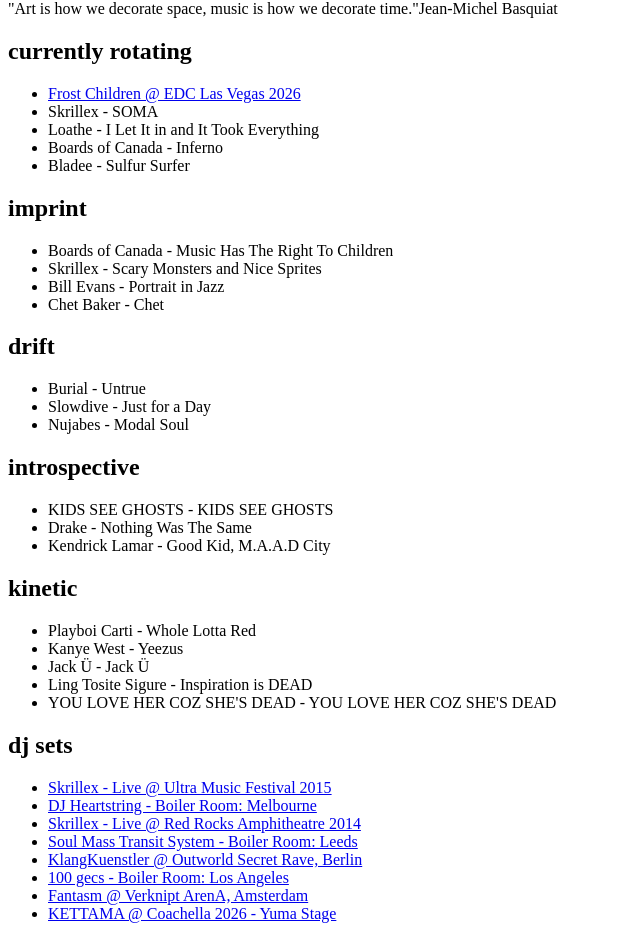
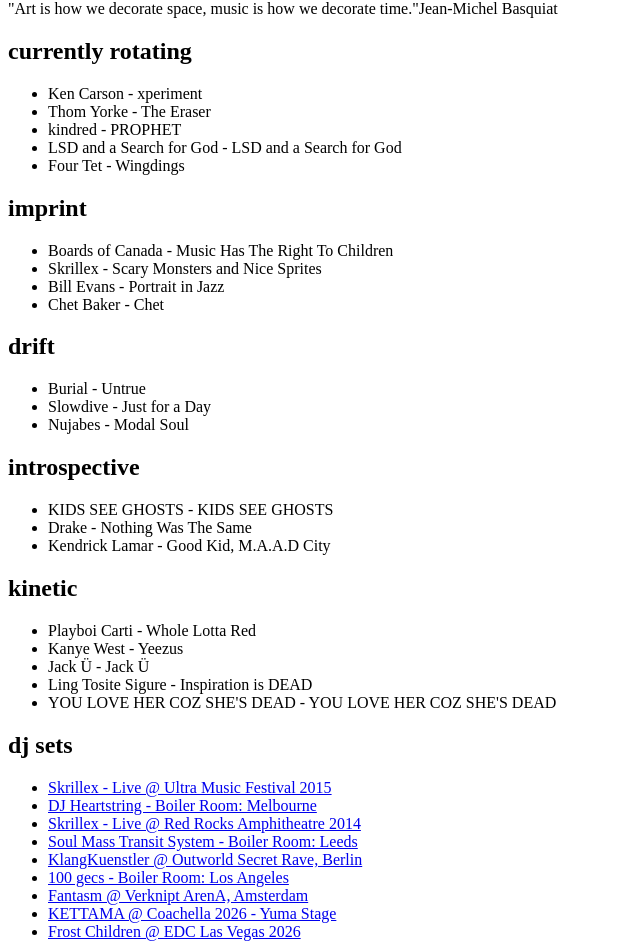
Before and after one commit to ashwinthampi/ashwinthampi.github.io, a React (Vite) app: page /music in a window 1280 px wide. Shown: the part 913-1865 px from the top of the page, without its empty margins (0-640 px from the left). Built offline with nearby package versions, Linux system fonts and the light colour scheme; the HTML template or start-up script is replaced by a standard one.

Commit message:
Updated the music page to recent listens and also the main page

```diff
--- a/src/components/About.tsx
+++ b/src/components/About.tsx
@@ -5,7 +5,7 @@
         about
       </h2>
       <p className="text-sm leading-relaxed text-[#111]">
-        Currently building AI agents and automation tools at ERP Suites.
+        Currently building AI agents and automation tools.
         Purdue computer engineering grad.
       </p>
     </section>
--- a/src/components/MusicPage.tsx
+++ b/src/components/MusicPage.tsx
@@ -10,14 +10,11 @@
   {
     title: 'currently rotating',
     items: [
-      {
-        title: 'Frost Children @ EDC Las Vegas 2026',
-        href: 'https://www.youtube.com/watch?v=a8OfrpQLQuY&t=175s',
-      },
-      'Skrillex - SOMA',
-      'Loathe - I Let It in and It Took Everything',
-      'Boards of Canada - Inferno',
-      'Bladee - Sulfur Surfer',
+      'Ken Carson - xperiment',
+      'Thom Yorke - The Eraser',
+      'kindred - PROPHET',
+      'LSD and a Search for God - LSD and a Search for God',
+      'Four Tet - Wingdings',
     ],
   },
   {
@@ -90,6 +87,10 @@
         title: 'KETTAMA @ Coachella 2026 - Yuma Stage',
         href: 'https://www.youtube.com/watch?v=t0TZhkzDMAI',
       },
+      {
+        title: 'Frost Children @ EDC Las Vegas 2026',
+        href: 'https://www.youtube.com/watch?v=a8OfrpQLQuY&t=175s',
+      },
     ],
   },
 ]
```
